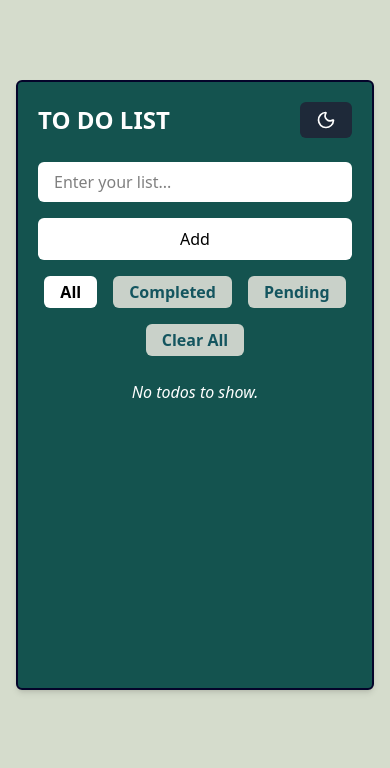
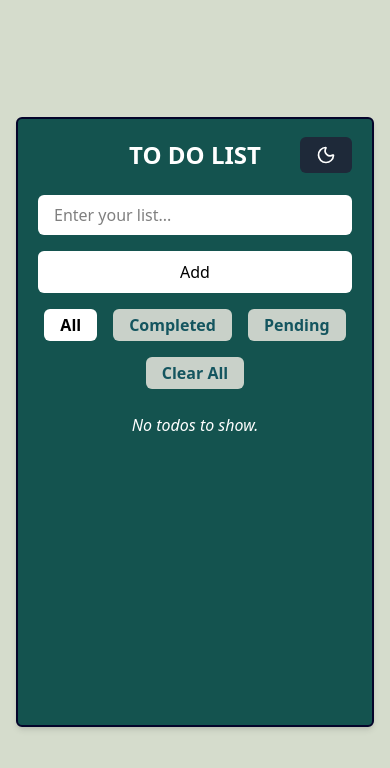
Before and after one commit to exeRik/React-TODO, a React (Vite) app: page / in a window 390 px wide. Shown: the top 768 px of the page. Built offline with nearby package versions, Linux system fonts and the light colour scheme.

Commit message:
layout chnages

```diff
--- a/src/Todo.jsx
+++ b/src/Todo.jsx
@@ -120,7 +120,7 @@ function Todo() {
 
   return (
     <div
-      className={`min-h-screen flex justify-center items-start pt-20 px-4 text-base sm:text-lg md:text-xl ${
+       className={`min-h-screen flex justify-center items-center px-4 text-base sm:text-lg md:text-xl ${
        darkMode ? "bg-gray-900 text-white" : "bg-[#d5dccc] text-black"
     }`}
     >
@@ -132,11 +132,11 @@ function Todo() {
               : "bg-[#14534f] border-[#04042a] text-white"
           }`}
       >
-        <div className="flex justify-between items-center mb-6">
+        <div className="relative flex justify-center items-center mb-6">
               <h2 className="text-2xl sm:text-3xl font-bold">TO DO LIST</h2>
               <button
                 onClick={toggleDarkMode}
-            className={`px-4 py-2 rounded-md font-semibold transition-colors duration-200
+                className={`absolute right-0 px-4 py-2 rounded-md font-semibold transition-colors duration-200
                   ${
                     darkMode
                       ? "bg-gray-400 text-gray-900 hover:bg-gray-300"
```
Lines whose indentation alone changed are shown as unchanged.
